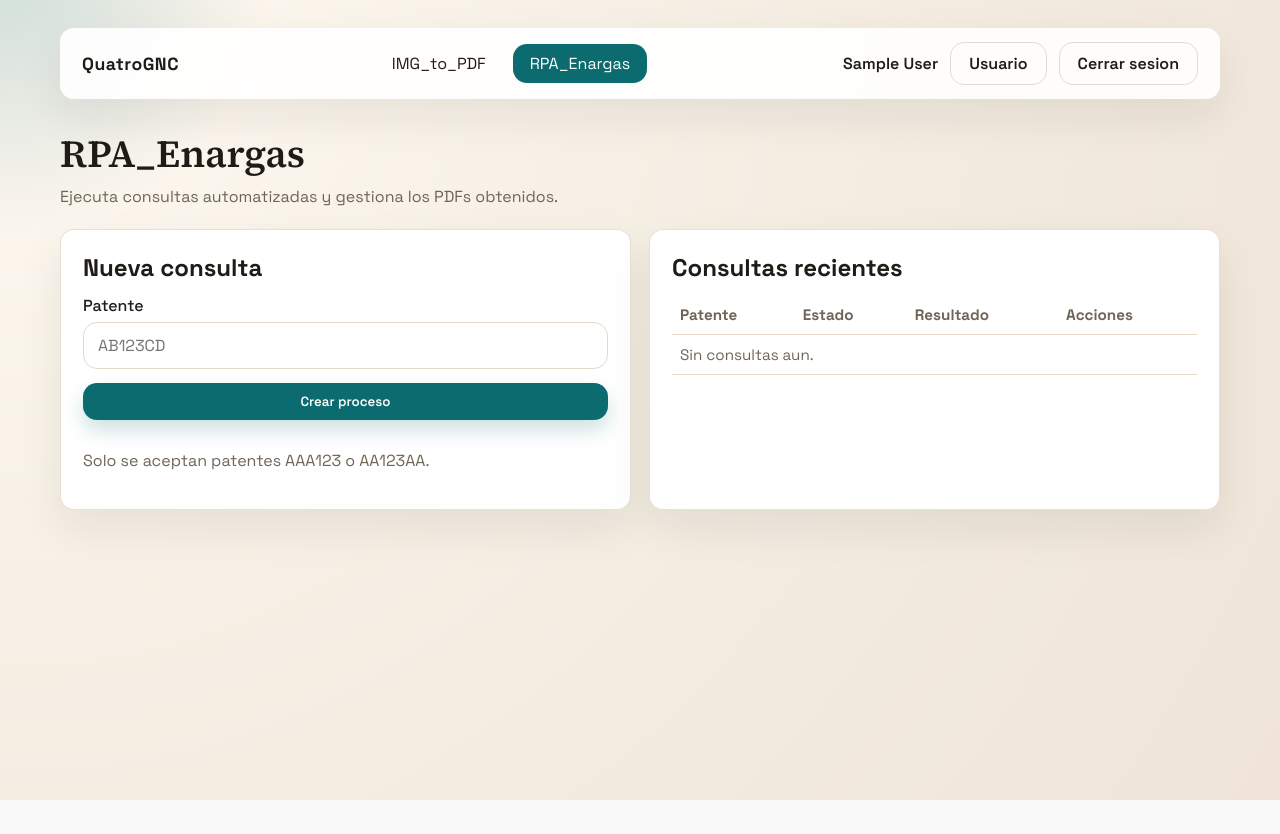
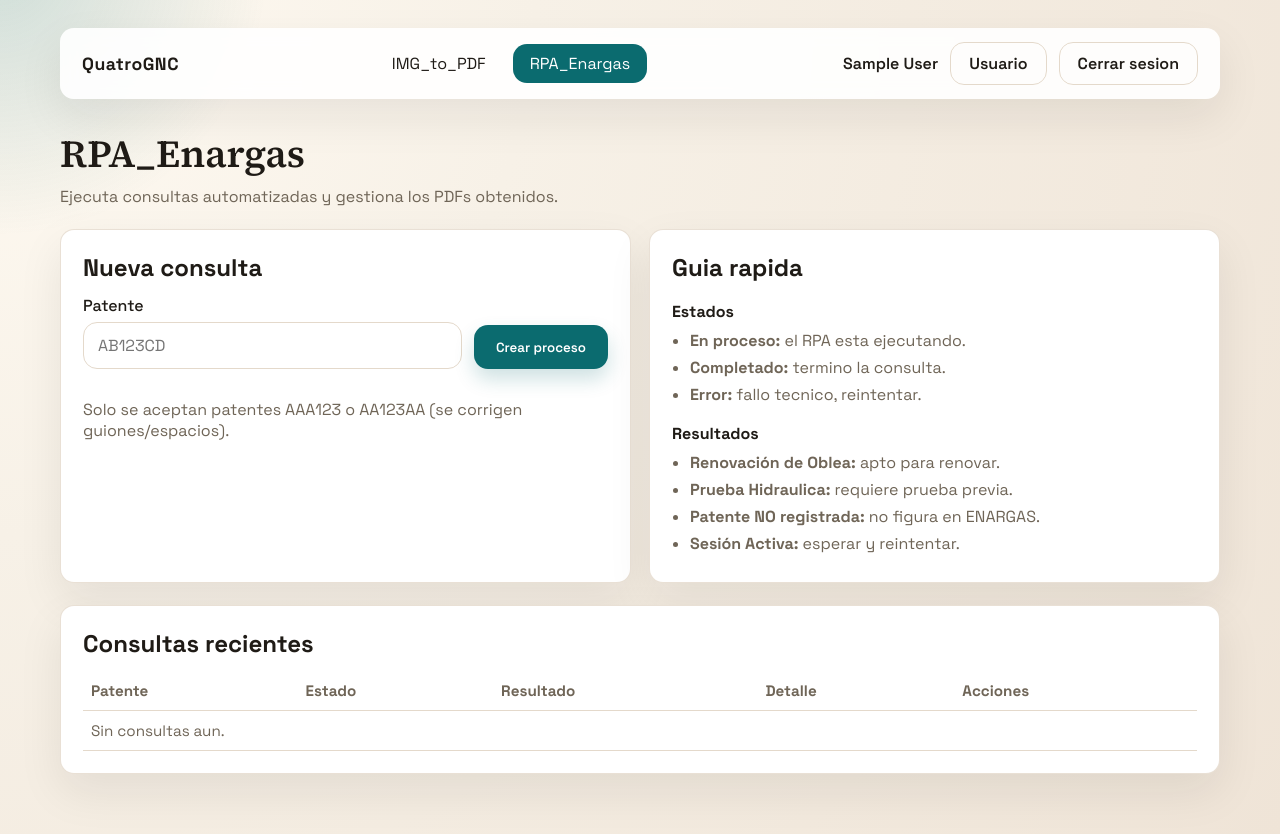
Before and after one commit to mateoadann/quatro_gnc, a Flask app: page /tools/rpa-enargas in a window 1280 px wide. Before the commit the page ends 800 px from the top, so only its background shows below. Run offline with Flask 3, Linux system fonts and the light colour scheme; the visitor is signed in with stand-in values (Sample User, id 1); data that the repository does not hold is empty.

Commit message:
feat: integrar RQ/Redis y Docker; mejorar UI/DB de RPA_Enargas
- procesa RPA en background con worker y Redis
- agrega columnas nuevas en DB y manejo de escenarios adicionales
- suma botón de reintentar, nuevos íconos y ajustes UI
- configura Gunicorn y flujo completo con docker-compose

```diff
--- a/app/config.py
+++ b/app/config.py
@@ -39,3 +39,6 @@ class Config:
 
     WTF_CSRF_ENABLED = os.getenv("WTF_CSRF_ENABLED", "true").lower() == "true"
     WTF_CSRF_TIME_LIMIT = int(os.getenv("WTF_CSRF_TIME_LIMIT", "3600"))
+
+    REDIS_URL = os.getenv("REDIS_URL", "redis://localhost:6379/0")
+    RQ_DEFAULT_TIMEOUT = int(os.getenv("RQ_DEFAULT_TIMEOUT", "900"))
--- a/app/routes.py
+++ b/app/routes.py
@@ -1,29 +1,35 @@
 import io
 import re
+import threading
+
+from datetime import datetime, timedelta
 
 from flask import (
     Blueprint,
     flash,
+    jsonify,
     redirect,
     render_template,
     request,
     send_file,
     url_for,
 )
+from flask import current_app
 from flask_login import current_user, login_required
 
 from .extensions import db
 from .models import EnargasCredentials, ImgToPdfJob, Proceso
-from .services.rpa_enargas import NoOperacionesError, run_rpa
+from .queue import get_queue
 
 
 main = Blueprint("main", __name__)
 
-PATENTE_PATTERN = re.compile(r"^(?:[A-Z]{3}\\d{3}|[A-Z]{2}\\d{3}[A-Z]{2})$")
+PATENTE_PATTERN = re.compile(r"^(?:[A-Z]{3}\d{3}|[A-Z]{2}\d{3}[A-Z]{2})$")
 
 
 def _normalize_patente(raw_value):
-    return raw_value.strip().upper()
+    cleaned = re.sub(r"[^A-Za-z0-9]", "", raw_value)
+    return cleaned.upper()
 
 
 def _is_valid_patente(value):
@@ -54,7 +60,7 @@ def rpa_enargas():
         patente = _normalize_patente(request.form.get("patente", ""))
         if not _is_valid_patente(patente):
             flash(
-                "La patente debe ser AAA123 o AA123AA.",
+                "La patente debe ser AAA123 o AA123AA (con o sin guiones/espacios).",
                 "error",
             )
             return redirect(url_for("main.rpa_enargas"))
@@ -75,33 +81,64 @@ def rpa_enargas():
         db.session.add(proceso)
         db.session.commit()
 
-        try:
-            result = run_rpa(
-                patente,
-                credentials.enargas_user,
-                credentials.get_password(),
-            )
-            proceso.estado = "completado"
-            proceso.resultado = result.get("resultado")
-            proceso.pdf_data = result.get("pdf_data")
-            proceso.pdf_filename = result.get("pdf_filename")
-            flash("Proceso completado.", "success")
-        except NoOperacionesError:
-            proceso.estado = "completado"
-            proceso.resultado = "Patente NO registrada"
-            proceso.pdf_data = None
-            proceso.pdf_filename = None
-            flash("Patente NO registrada en ENARGAS.", "warning")
-        except Exception:
-            proceso.estado = "error"
-            proceso.resultado = None
-            flash("Error al ejecutar el proceso RPA.", "error")
-
-        db.session.commit()
+        _enqueue_rpa_async(proceso.id)
+        flash("Proceso en cola. Se actualizara cuando finalice.", "success")
         return redirect(url_for("main.rpa_enargas"))
 
     procesos = Proceso.query.order_by(Proceso.created_at.desc()).all()
-    return render_template("rpa_enargas.html", procesos=procesos)
+    has_pending = any(proceso.estado == "en proceso" for proceso in procesos)
+    stale_ids = _get_stale_ids(procesos, minutes=10)
+    return render_template(
+        "rpa_enargas.html",
+        procesos=procesos,
+        has_pending=has_pending,
+        stale_ids=stale_ids,
+    )
+
+
+@main.route("/tools/rpa-enargas/table")
+@login_required
+def rpa_enargas_table():
+    procesos = Proceso.query.order_by(Proceso.created_at.desc()).all()
+    has_pending = any(proceso.estado == "en proceso" for proceso in procesos)
+    stale_ids = _get_stale_ids(procesos, minutes=10)
+    html = render_template(
+        "partials/rpa_enargas_rows.html",
+        procesos=procesos,
+        stale_ids=stale_ids,
+    )
+    return jsonify({"html": html, "has_pending": has_pending})
+
+
+@main.route("/tools/rpa-enargas/<int:proceso_id>/retry", methods=["POST"])
+@login_required
+def rpa_enargas_retry(proceso_id):
+    proceso = Proceso.query.filter_by(id=proceso_id, user_id=current_user.id).first()
+    if not proceso:
+        flash("Proceso no encontrado.", "error")
+        return redirect(url_for("main.rpa_enargas"))
+
+    proceso.estado = "en proceso"
+    proceso.resultado = None
+    proceso.pdf_data = None
+    proceso.pdf_filename = None
+    proceso.error_message = None
+    db.session.commit()
+
+    _enqueue_rpa_async(proceso.id)
+    flash("Proceso reencolado.", "success")
+    return redirect(url_for("main.rpa_enargas"))
+
+
+def _get_stale_ids(procesos, minutes=10):
+    threshold = datetime.utcnow() - timedelta(minutes=minutes)
+    return {
+        proceso.id
+        for proceso in procesos
+        if proceso.estado == "en proceso"
+        and proceso.updated_at
+        and proceso.updated_at < threshold
+    }
 
 
 @main.route("/tools/rpa-enargas/<int:proceso_id>/pdf")
@@ -129,6 +166,28 @@ def _send_proceso_pdf(proceso_id, as_attachment):
         as_attachment=as_attachment,
         download_name=filename,
     )
+
+
+def _enqueue_rpa_async(proceso_id):
+    app = current_app._get_current_object()
+
+    def _run():
+        with app.app_context():
+            try:
+                queue = get_queue()
+                queue.enqueue("app.tasks.process_rpa_job", proceso_id)
+            except Exception:
+                proceso = Proceso.query.get(proceso_id)
+                if not proceso:
+                    return
+                proceso.estado = "error"
+                proceso.resultado = None
+                proceso.pdf_data = None
+                proceso.pdf_filename = None
+                proceso.error_message = "No se pudo encolar el proceso."
+                db.session.commit()
+
+    threading.Thread(target=_run, daemon=True).start()
 
 
 @main.route("/settings", methods=["GET", "POST"])
--- a/app/static/css/style.css
+++ b/app/static/css/style.css
@@ -152,6 +152,14 @@ body {
   grid-template-columns: minmax(280px, 520px);
 }
 
+.grid.stack {
+  grid-template-columns: 1fr;
+}
+
+.grid.two-col {
+  grid-template-columns: repeat(2, minmax(0, 1fr));
+}
+
 .card {
   background: var(--card);
   border-radius: var(--radius);
@@ -163,6 +171,21 @@ body {
 
 .card h2 {
   margin: 0 0 12px;
+}
+
+.helper-block h3 {
+  margin: 18px 0 8px;
+  font-size: 1rem;
+}
+
+.helper-block ul {
+  margin: 0;
+  padding-left: 18px;
+  color: var(--muted);
+}
+
+.helper-block li {
+  margin-bottom: 6px;
 }
 
 .card-header h1 {
@@ -178,6 +201,29 @@ body {
 .form-grid {
   display: grid;
   gap: 14px;
+}
+
+.form-row {
+  display: grid;
+  grid-template-columns: minmax(0, 1fr) auto;
+  gap: 12px;
+  align-items: end;
+}
+
+.form-field {
+  display: grid;
+  gap: 6px;
+  font-weight: 500;
+}
+
+.form-actions {
+  display: flex;
+  align-items: flex-end;
+}
+
+.form-actions .primary-btn {
+  height: 44px;
+  padding: 0 22px;
 }
 
 label {
--- a/app/static/js/main.js
+++ b/app/static/js/main.js
@@ -1,18 +1,42 @@
 const flashMessages = document.querySelectorAll(".flash");
 flashMessages.forEach((message) => {
   setTimeout(() => {
-    message.style.opacity = "0";
-    message.style.transform = "translateY(-6px)";
+    message.classList.add("dismissed");
+    setTimeout(() => {
+      message.remove();
+    }, 250);
   }, 3500);
 });
 
-const uppercaseInputs = document.querySelectorAll("input[data-uppercase='true']");
-uppercaseInputs.forEach((input) => {
+const normalizedInputs = document.querySelectorAll(
+  "input[data-uppercase='true'], input[data-strip='alnum']"
+);
+normalizedInputs.forEach((input) => {
   input.addEventListener("input", () => {
     const cursor = input.selectionStart;
-    input.value = input.value.toUpperCase();
-    if (cursor !== null) {
-      input.setSelectionRange(cursor, cursor);
+    const rawValue = input.value;
+    let nextValue = rawValue;
+
+    if (input.dataset.strip === "alnum") {
+      nextValue = nextValue.replace(/[^a-zA-Z0-9]/g, "");
+    }
+
+    if (input.dataset.uppercase === "true") {
+      nextValue = nextValue.toUpperCase();
+    }
+
+    if (nextValue !== rawValue) {
+      input.value = nextValue;
+      if (cursor !== null) {
+        let before = rawValue.slice(0, cursor);
+        if (input.dataset.strip === "alnum") {
+          before = before.replace(/[^a-zA-Z0-9]/g, "");
+        }
+        if (input.dataset.uppercase === "true") {
+          before = before.toUpperCase();
+        }
+        input.setSelectionRange(before.length, before.length);
+      }
     }
   });
 });
@@ -35,3 +59,39 @@ toggleButtons.forEach((button) => {
     button.setAttribute("aria-pressed", isPassword ? "true" : "false");
   });
 });
+
+const refreshCard = document.querySelector("[data-refresh-url]");
+const refreshBody = document.querySelector("#rpa-table-body");
+let refreshTimerId = null;
+
+const refreshTable = async () => {
+  if (!refreshCard || !refreshBody) {
+    return;
+  }
+  const refreshUrl = refreshCard.dataset.refreshUrl;
+  const interval = Number.parseInt(
+    refreshCard.dataset.refreshInterval || "5000",
+    10
+  );
+  if (!refreshUrl || Number.isNaN(interval) || interval <= 0) {
+    return;
+  }
+
+  try {
+    const response = await fetch(refreshUrl, { cache: "no-store" });
+    if (!response.ok) {
+      throw new Error("refresh failed");
+    }
+    const payload = await response.json();
+    refreshBody.innerHTML = payload.html;
+    if (payload.has_pending) {
+      refreshTimerId = setTimeout(refreshTable, interval);
+    }
+  } catch (error) {
+    refreshTimerId = setTimeout(refreshTable, interval);
+  }
+};
+
+if (refreshCard && refreshCard.dataset.autoRefresh === "true") {
+  refreshTimerId = setTimeout(refreshTable, 2000);
+}
--- a/app/templates/dashboard.html
+++ b/app/templates/dashboard.html
@@ -5,10 +5,6 @@
   <div>
     <h1>Dashboard general</h1>
     <p>Resumen de actividad para IMG_to_PDF y RPA_Enargas.</p>
-  </div>
-  <div class="hero-actions">
-    <a class="primary-btn" href="{{ url_for('main.img_to_pdf') }}">Ir a IMG_to_PDF</a>
-    <a class="ghost-btn" href="{{ url_for('main.rpa_enargas') }}">Ir a RPA_Enargas</a>
   </div>
 </section>
 
--- /dev/null
+++ b/app/templates/partials/rpa_enargas_rows.html
@@ -0,0 +1,93 @@
+{% for proceso in procesos %}
+<tr>
+  <td>{{ proceso.patente }}</td>
+  <td>
+    <span class="badge {{ proceso.estado|replace(' ', '-') }}">{{ proceso.estado }}</span>
+  </td>
+  <td>{{ proceso.resultado or "-" }}</td>
+  <td>
+    {% if proceso.error_message %}
+      <span title="{{ proceso.error_message }}">
+        {{ proceso.error_message[:80] }}{% if proceso.error_message|length > 80 %}...{% endif %}
+      </span>
+    {% elif proceso.id in (stale_ids or []) %}
+      <span class="muted">Sin actividad. Reintentar.</span>
+    {% else %}
+      -
+    {% endif %}
+  </td>
+  <td>
+    {% if proceso.pdf_filename %}
+    <a
+      class="ghost-btn icon-btn"
+      href="{{ url_for('main.rpa_enargas_preview', proceso_id=proceso.id) }}"
+      target="_blank"
+      rel="noopener"
+      aria-label="Previsualizar"
+      title="Previsualizar"
+    >
+      <svg viewBox="0 0 24 24" role="presentation" aria-hidden="true">
+        <path
+          d="M6 2h8l4 4v14a2 2 0 0 1-2 2H6a2 2 0 0 1-2-2V4a2 2 0 0 1 2-2zm8 1.5V7h3.5L14 3.5zM8 11h8v2H8v-2zm0 4h8v2H8v-2z"
+          fill="currentColor"
+        />
+      </svg>
+    </a>
+    <a
+      class="ghost-btn icon-btn"
+      href="{{ url_for('main.rpa_enargas_pdf', proceso_id=proceso.id) }}"
+      aria-label="Descargar"
+      title="Descargar"
+    >
+      <svg viewBox="0 0 24 24" role="presentation" aria-hidden="true">
+        <path
+          d="M12 3a1 1 0 0 1 1 1v8.6l2.3-2.3a1 1 0 1 1 1.4 1.4l-4 4a1 1 0 0 1-1.4 0l-4-4a1 1 0 1 1 1.4-1.4L11 12.6V4a1 1 0 0 1 1-1zm-7 14a1 1 0 0 1 1-1h12a1 1 0 1 1 0 2H6a1 1 0 0 1-1-1z"
+          fill="currentColor"
+        />
+      </svg>
+    </a>
+    {% else %}
+    <button class="ghost-btn icon-btn" type="button" disabled aria-label="Previsualizar">
+      <svg viewBox="0 0 24 24" role="presentation" aria-hidden="true">
+        <path
+          d="M6 2h8l4 4v14a2 2 0 0 1-2 2H6a2 2 0 0 1-2-2V4a2 2 0 0 1 2-2zm8 1.5V7h3.5L14 3.5zM8 11h8v2H8v-2zm0 4h8v2H8v-2z"
+          fill="currentColor"
+        />
+      </svg>
+    </button>
+    <button class="ghost-btn icon-btn" type="button" disabled aria-label="Descargar">
+      <svg viewBox="0 0 24 24" role="presentation" aria-hidden="true">
+        <path
+          d="M12 3a1 1 0 0 1 1 1v8.6l2.3-2.3a1 1 0 1 1 1.4 1.4l-4 4a1 1 0 0 1-1.4 0l-4-4a1 1 0 1 1 1.4-1.4L11 12.6V4a1 1 0 0 1 1-1zm-7 14a1 1 0 0 1 1-1h12a1 1 0 1 1 0 2H6a1 1 0 0 1-1-1z"
+          fill="currentColor"
+        />
+      </svg>
+    </button>
+    {% endif %}
+
+    {% if proceso.estado == 'error'
+      or proceso.resultado == 'Sesión Activa'
+      or proceso.id in (stale_ids or []) %}
+    <form
+      class="inline-form"
+      method="post"
+      action="{{ url_for('main.rpa_enargas_retry', proceso_id=proceso.id) }}"
+    >
+      <input type="hidden" name="csrf_token" value="{{ csrf_token() }}" />
+      <button class="ghost-btn icon-btn" type="submit" aria-label="Reintentar" title="Reintentar">
+        <svg viewBox="0 0 24 24" role="presentation" aria-hidden="true">
+          <path
+            d="M12 5a7 7 0 1 1-6.3 4H3l3.5-3.5L10 9H7.6A5 5 0 1 0 12 7a1 1 0 1 1 0-2z"
+            fill="currentColor"
+          />
+        </svg>
+      </button>
+    </form>
+    {% endif %}
+  </td>
+</tr>
+{% else %}
+<tr>
+  <td colspan="5" class="muted">Sin consultas aun.</td>
+</tr>
+{% endfor %}
--- a/app/templates/rpa_enargas.html
+++ b/app/templates/rpa_enargas.html
@@ -8,29 +8,60 @@
   </div>
 </section>
 
-<section class="grid">
+<section class="grid two-col">
   <div class="card">
     <h2>Nueva consulta</h2>
     <form class="form-grid" method="post">
       <input type="hidden" name="csrf_token" value="{{ csrf_token() }}" />
-      <label>
+      <div class="form-row">
+        <label class="form-field">
           Patente
           <input
             type="text"
             name="patente"
             placeholder="AB123CD"
-          pattern="^([A-Za-z]{3}[0-9]{3}|[A-Za-z]{2}[0-9]{3}[A-Za-z]{2})$"
-          title="Formato permitido: AAA123 o AA123AA"
+            pattern="^([A-Za-z]{3}[- ]?[0-9]{3}|[A-Za-z]{2}[- ]?[0-9]{3}[- ]?[A-Za-z]{2})$"
+            title="Formato permitido: AAA123 o AA123AA (con o sin guiones/espacios)"
             data-uppercase="true"
+            data-strip="alnum"
             required
           />
         </label>
+        <div class="form-actions">
           <button class="primary-btn" type="submit">Crear proceso</button>
-      <p class="muted">Solo se aceptan patentes AAA123 o AA123AA.</p>
+        </div>
+      </div>
+      <p class="muted">Solo se aceptan patentes AAA123 o AA123AA (se corrigen guiones/espacios).</p>
     </form>
   </div>
 
   <div class="card">
+    <h2>Guia rapida</h2>
+    <div class="helper-block">
+      <h3>Estados</h3>
+      <ul>
+        <li><strong>En proceso:</strong> el RPA esta ejecutando.</li>
+        <li><strong>Completado:</strong> termino la consulta.</li>
+        <li><strong>Error:</strong> fallo tecnico, reintentar.</li>
+      </ul>
+      <h3>Resultados</h3>
+      <ul>
+        <li><strong>Renovación de Oblea:</strong> apto para renovar.</li>
+        <li><strong>Prueba Hidraulica:</strong> requiere prueba previa.</li>
+        <li><strong>Patente NO registrada:</strong> no figura en ENARGAS.</li>
+        <li><strong>Sesión Activa:</strong> esperar y reintentar.</li>
+      </ul>
+    </div>
+  </div>
+</section>
+
+<section class="grid stack">
+  <div
+    class="card"
+    data-auto-refresh="{{ 'true' if has_pending else 'false' }}"
+    data-refresh-interval="5000"
+    data-refresh-url="{{ url_for('main.rpa_enargas_table') }}"
+  >
     <h2>Consultas recientes</h2>
     <table>
       <thead>
@@ -38,30 +69,12 @@
           <th>Patente</th>
           <th>Estado</th>
           <th>Resultado</th>
+          <th>Detalle</th>
           <th>Acciones</th>
         </tr>
       </thead>
-      <tbody>
-        {% for proceso in procesos %}
-        <tr>
-          <td>{{ proceso.patente }}</td>
-          <td><span class="badge {{ proceso.estado|replace(' ', '-') }}">{{ proceso.estado }}</span></td>
-          <td>{{ proceso.resultado or "-" }}</td>
-          <td>
-            {% if proceso.pdf_data %}
-            <a class="ghost-btn" href="{{ url_for('main.rpa_enargas_preview', proceso_id=proceso.id) }}" target="_blank" rel="noopener">Previsualizar</a>
-            <a class="ghost-btn" href="{{ url_for('main.rpa_enargas_pdf', proceso_id=proceso.id) }}">Descargar</a>
-            {% else %}
-            <button class="ghost-btn" type="button" disabled>Previsualizar</button>
-            <button class="ghost-btn" type="button" disabled>Descargar</button>
-            {% endif %}
-          </td>
-        </tr>
-        {% else %}
-        <tr>
-          <td colspan="4" class="muted">Sin consultas aun.</td>
-        </tr>
-        {% endfor %}
+      <tbody id="rpa-table-body">
+        {% include "partials/rpa_enargas_rows.html" %}
       </tbody>
     </table>
   </div>
--- a/requirements.txt
+++ b/requirements.txt
@@ -3,6 +3,8 @@ Flask-Login==0.6.3
 Flask-SQLAlchemy==3.1.1
 Flask-WTF==1.2.1
 Authlib==1.3.0
+redis==5.0.8
+rq==1.16.2
 playwright==1.48.0
 psycopg[binary]==3.3.2
 python-dotenv==1.0.1
```
Also changed, not shown: other parts of app/static/css/style.css (+83 -0 lines), app/models.py (+7 -1 lines), app/queue.py (added, +26 -0 lines), app/services/rpa_enargas.py (+6 -2 lines), app/tasks.py (added, +63 -0 lines), docker-compose.yml (+63 -2 lines), worker.py (added, +12 -0 lines), README.md, 1 other file. Lines whose indentation alone changed are shown as unchanged.
